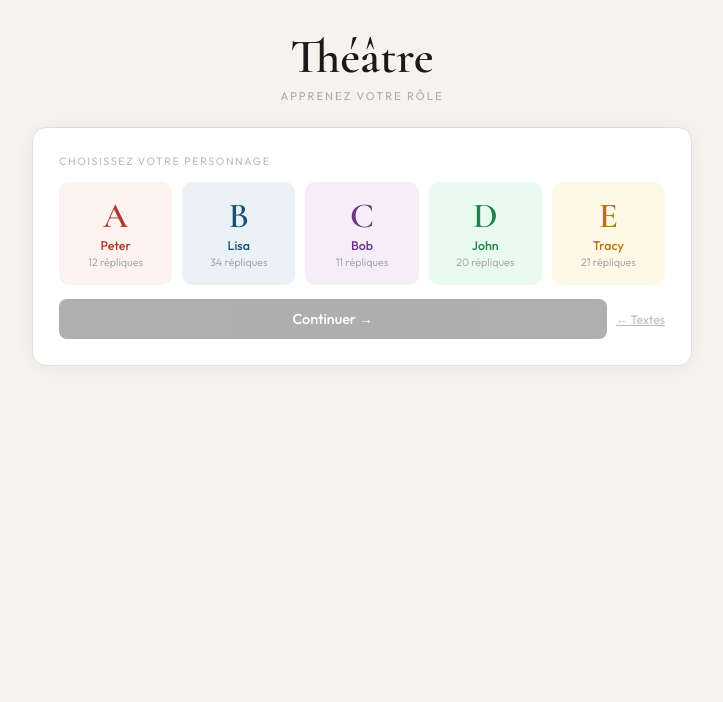
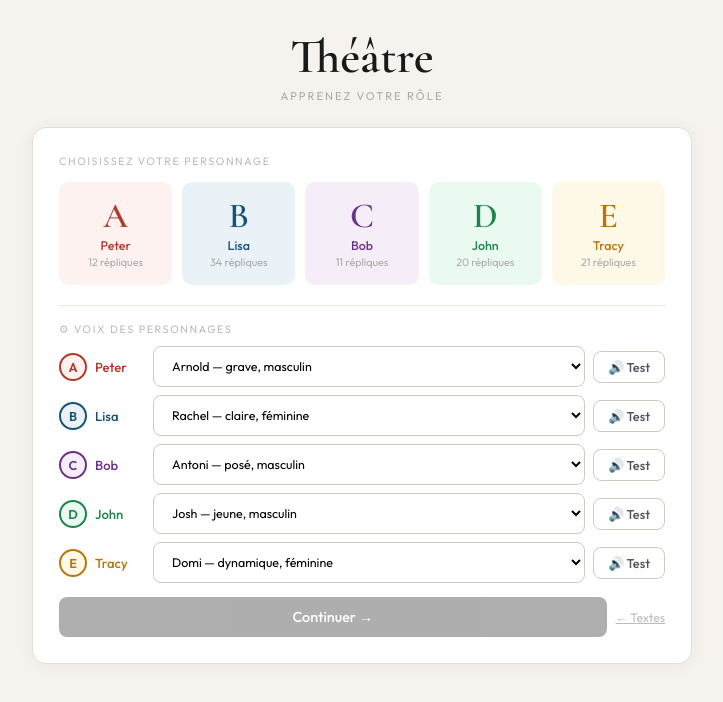
Before and after one commit to Pauline-Mamo/george-kaplan, a React (Vite) app: page / in a window 1280 px wide. Both pictures are taken after a click on the element 640 px from the left and 250 px from the top of the page. Shown: the top 702 px of the page, without its empty margins (278-1001 px from the left). Built offline with nearby package versions, Linux system fonts and the light colour scheme.

Commit message:
Update App.jsx

```diff
--- a/src/App.jsx
+++ b/src/App.jsx
@@ -769,6 +769,40 @@ async function handlePlayCtx() {
           );
         })}
       </div>
+
+      {/* Config voix */}
+      <div style={{marginTop:20,borderTop:"1px solid #ede8e0",paddingTop:16}}>
+        <p className="lbl" style={{marginBottom:10}}>⚙ Voix des personnages</p>
+        {chars.map((ch,i) => (
+          <div key={ch.id} style={{display:"flex",gap:8,marginBottom:8,alignItems:"center",flexWrap:"wrap"}}>
+            <div style={{width:28,height:28,borderRadius:"50%",background:ch.bg,border:`2px solid ${ch.color}`,display:"flex",alignItems:"center",justifyContent:"center",fontSize:".8rem",fontWeight:700,color:ch.color,flexShrink:0}}>{ch.id}</div>
+            <span style={{fontSize:".82rem",fontWeight:500,minWidth:50,color:ch.color}}>{ch.name}</span>
+            <select className="inp" style={{flex:1,fontSize:".78rem",minWidth:160}}
+              value={ch.voiceId}
+              onChange={e=>{
+                const newVoiceId = e.target.value;
+                // Clear cache for this character
+                Object.keys(audioCache).forEach(k=>{
+                  if(k.startsWith(ch.voiceId)) delete audioCache[k];
+                });
+                setChars(cs=>cs.map((c,j)=>j===i?{...c,voiceId:newVoiceId}:c));
+              }}>
+              {VOICE_IDS.map(v=><option key={v.id} value={v.id}>{v.label}</option>)}
+            </select>
+            <button className="btn btn-gh btn-sm"
+              onClick={async()=>{
+                stopAllAudio();
+                await new Promise(r=>setTimeout(r,80));
+                try{
+                  await fetchAndPlayLine("Bonjour, je suis " + ch.name, ch);
+                }catch(e){}
+              }}>
+              🔊 Test
+            </button>
+          </div>
+        ))}
+      </div>
+
       <div className="nav">
         <button className="btn btn-dk" disabled={!chosen} style={{flex:1}} onClick={()=>setScreen("mode")}>Continuer →</button>
         <span className="bk" onClick={()=>setScreen("home")}>← Textes</span>
```
Lines whose indentation alone changed are shown as unchanged.
